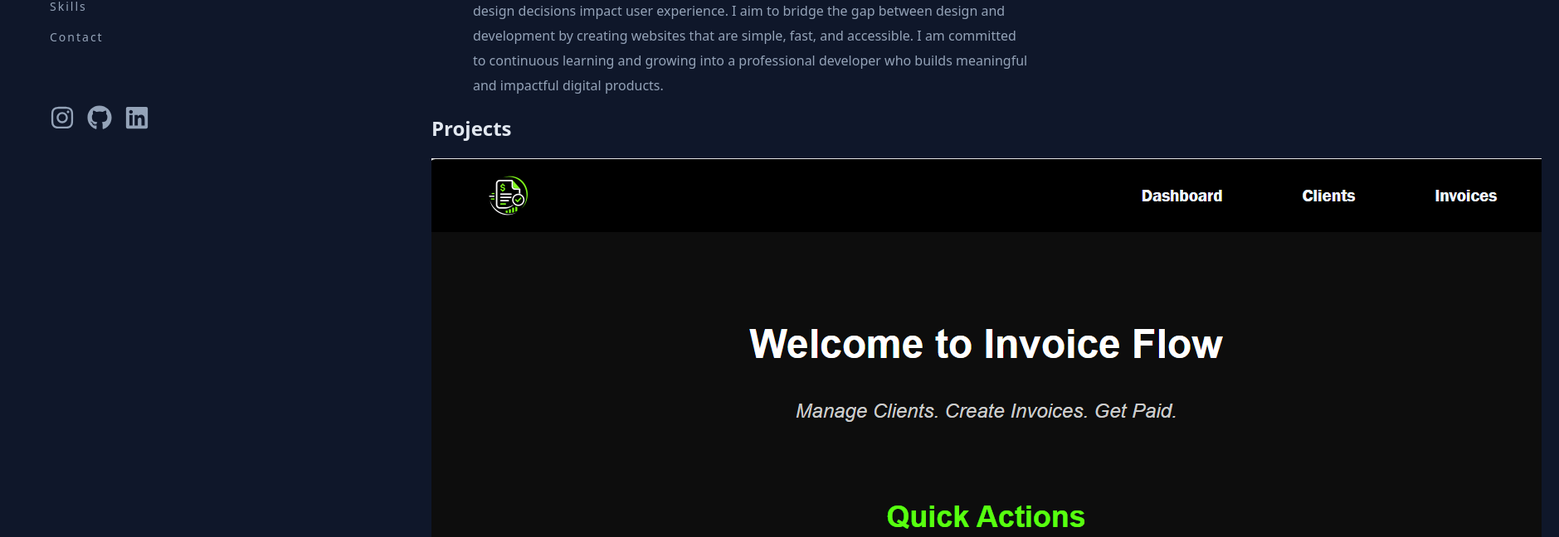
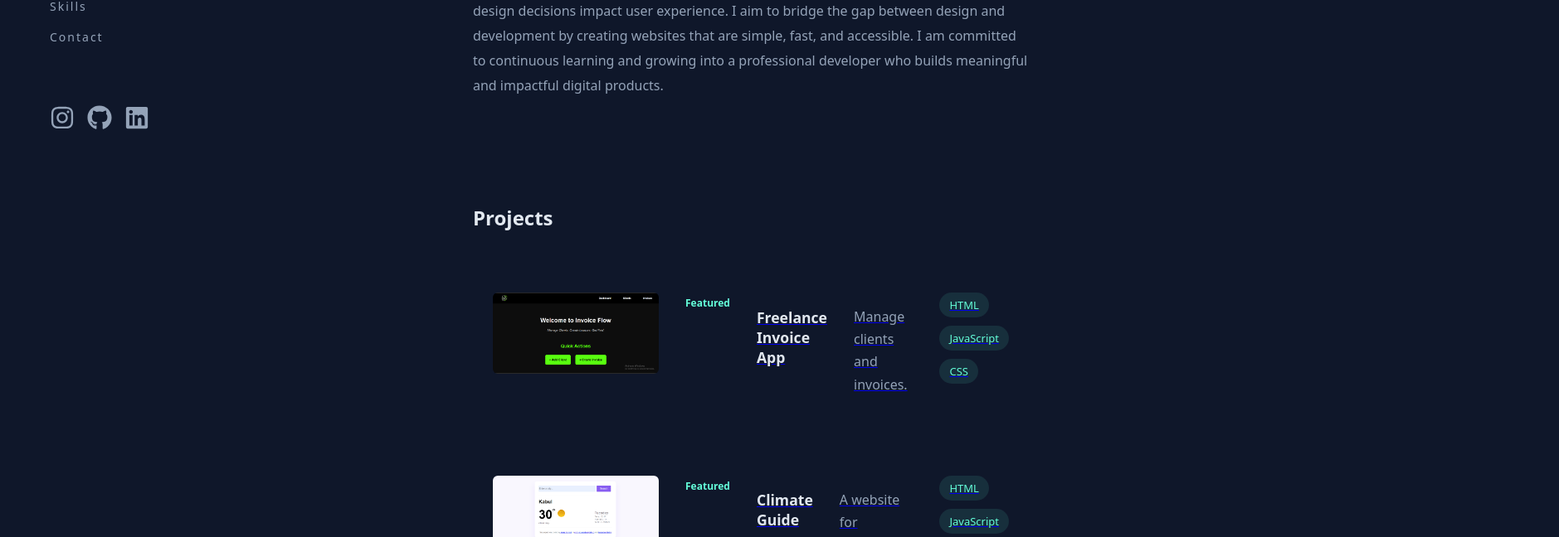
Before and after one commit to asma-samadi/Portfolio-App, a React (Vite) app in the folder my-portfolio/: page / in a window 1280 px wide. Shown: the part 496-1144 px from the top of the page at 83% size, 1879 px wide, since content can reach past the window. Built offline with nearby package versions, Linux system fonts and the light colour scheme.

Commit message:
Add style to the Projects.jsx

```diff
--- a/my-portfolio/src/components/Projects.jsx
+++ b/my-portfolio/src/components/Projects.jsx
@@ -1,6 +1,7 @@
-import ProjectCard from "./ProjectCard";
-import invoiceImg from '../assets/Invoice Flow.PNG'
-import climateImg from '../assets/Climate Guide.PNG'
+import ProjectCard from "./projectCard";
+import invoiceImg from "../assets/Invoice Flow.PNG";
+import climateImg from "../assets/Climate Guide.PNG";
+import '../styles/projects.css'
 
 const projects = [
   {
@@ -25,7 +26,7 @@ const projects = [
 
 export default function Projects() {
   return (
-    <section>
+    <section className="projects-section" id="projects">
       <h2>Projects</h2>
 
       {projects.map((project) => (
--- a/my-portfolio/src/components/projectCard.jsx
+++ b/my-portfolio/src/components/projectCard.jsx
@@ -1,21 +1,25 @@
+import "../styles/projects.css";
+
 export default function ProjectCard({ project }) {
   return (
+    <a href={project.link} target="_blank" rel="noopener noreferrer">
       <div className="project-card">
         <img src={project.image} alt={project.name} />
+
+        <div className="project-card-content">
+          {project.featured && <span className="featured">Featured</span>}
+        </div>
 
         <h3>{project.name}</h3>
 
         <p>{project.description}</p>
 
-      {project.featured && <span>Featured</span>}
-
-      <div>
+        <div className="tech-stack">
           {project.techStack.map((tech) => (
             <span key={tech}>{tech}</span>
           ))}
         </div>
-
-      <a href={project.link}>View Project</a>
       </div>
+    </a>
   );
 }
--- /dev/null
+++ b/my-portfolio/src/styles/projects.css
@@ -0,0 +1,89 @@
+.projects-section {
+  padding: 2rem 0;
+  margin-left: 50px;
+  height: 100vh;
+  list-style: none;
+}
+
+.projects-section h2 {
+  margin-bottom: 50px;
+  margin-top: 80px;
+}
+
+.project-card {
+  display: flex;
+  gap: 2rem;
+  align-items: flex-start;
+  padding: 24px;
+  margin-bottom: 2rem;
+  border-radius: 12px;
+  transition: all 0.3s ease;
+}
+
+.project-card:hover {
+  background: rgba(30, 41, 59, 0.4);
+}
+
+.project-card img {
+  width: 200px;
+  min-width: 200px;
+  height: auto;
+
+  border-radius: 6px;
+  object-fit: cover;
+}
+
+.project-card-content {
+  flex: 1;
+}
+
+.project-card h3 {
+  color: rgb(226, 232, 240);
+  font-size: 1.1rem;
+  margin-bottom: 0.8rem;
+}
+
+.project-card:hover h3 {
+  color: #64ffda;
+}
+
+.project-card p {
+  color: rgb(148, 163, 184);
+  line-height: 1.7;
+  margin-bottom: 1rem;
+}
+
+.tech-stack {
+  display: flex;
+  flex-wrap: wrap;
+  gap: 10px;
+  margin-bottom: 1rem;
+}
+
+.tech-stack span {
+  background: rgba(100, 255, 218, 0.1);
+  color: #64ffda;
+
+  padding: 6px 12px;
+  border-radius: 999px;
+
+  font-size: 13px;
+}
+
+.project-card a {
+  color: #ccd6f6;
+  text-decoration: none;
+  font-size: 14px;
+}
+
+.project-card a:hover {
+  color: #64ffda;
+}
+
+.featured {
+  color: #64ffda;
+  font-size: 12px;
+  font-weight: 600;
+  margin-bottom: 10px;
+  display: inline-block;
+}
```
Lines whose indentation alone changed are shown as unchanged.
